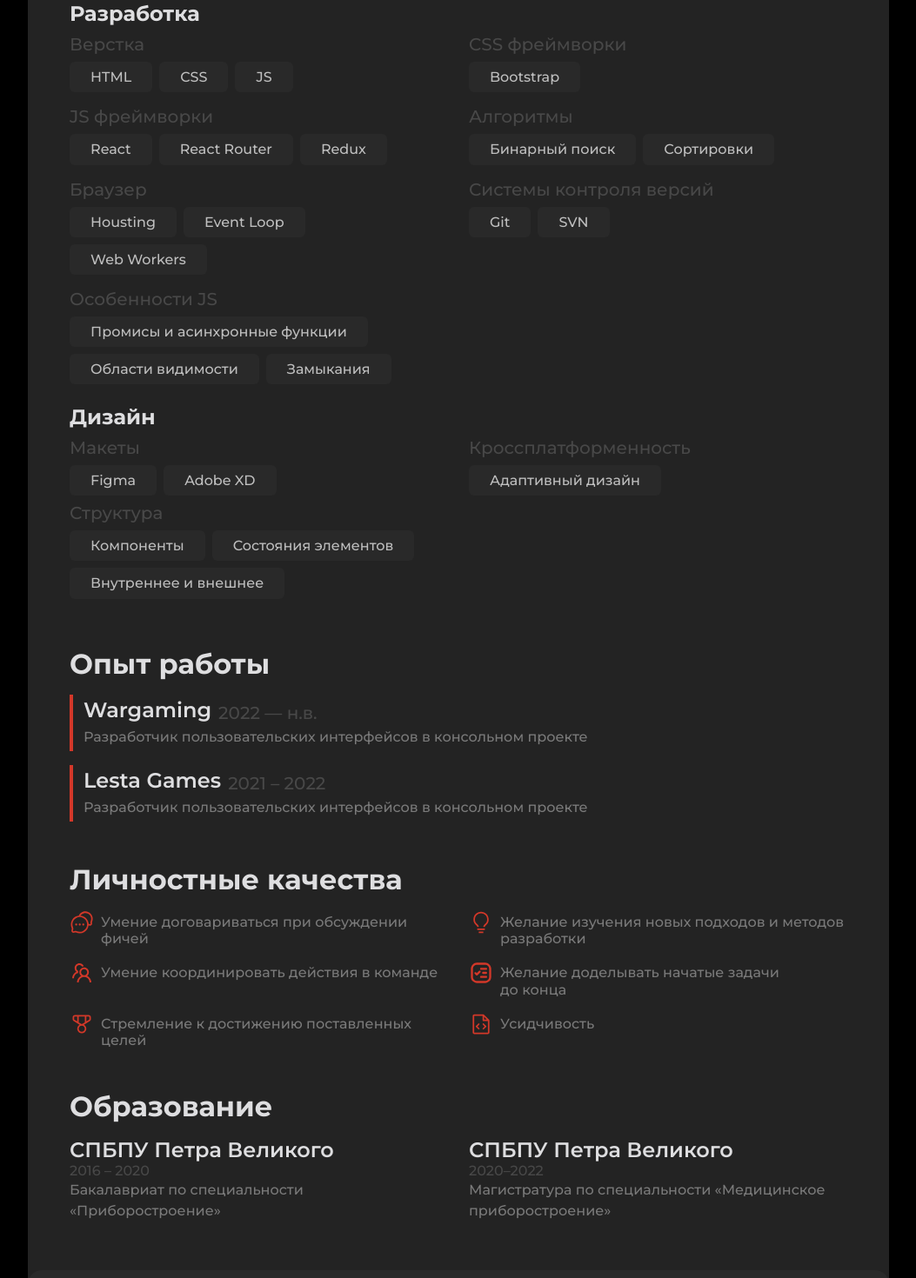
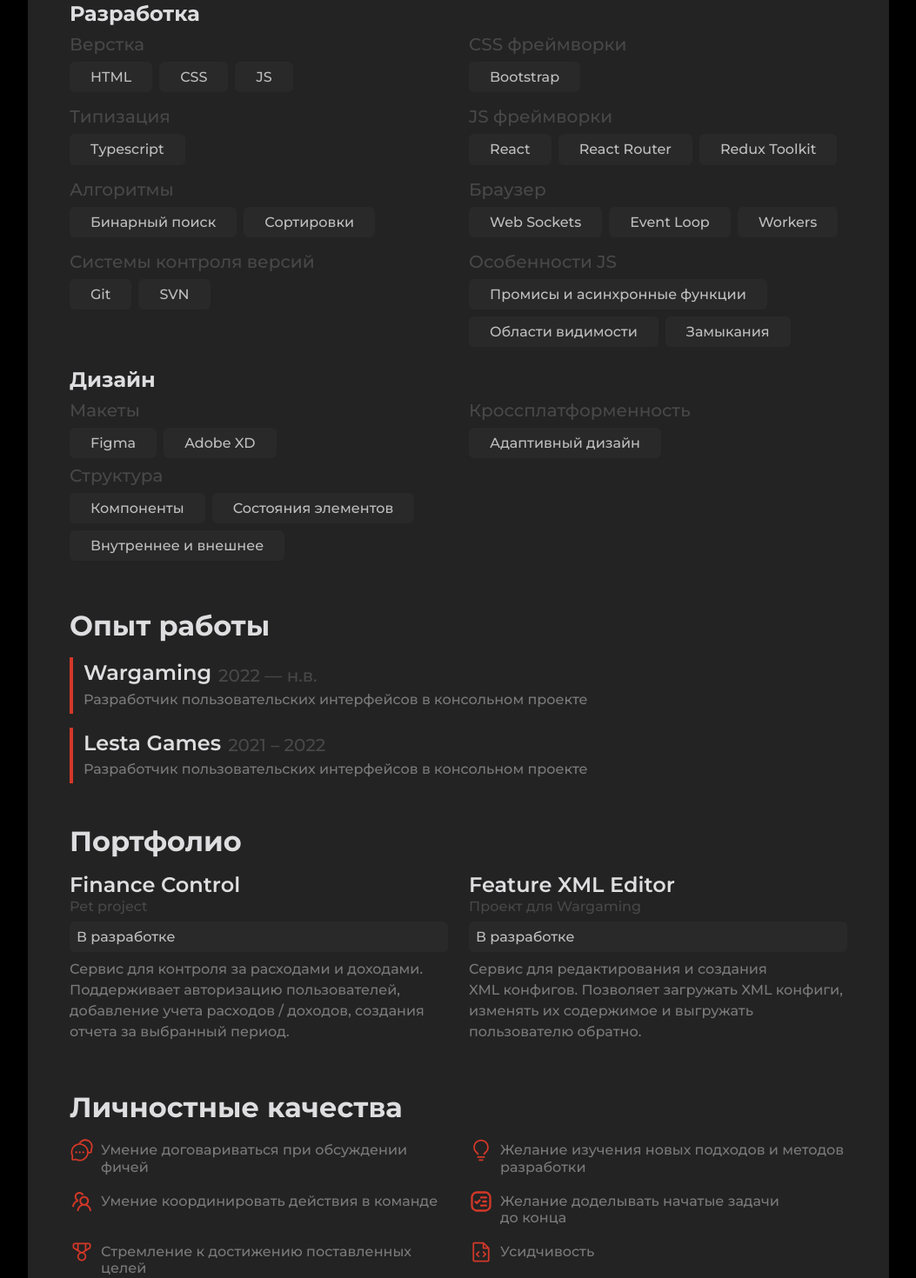
Before and after one commit to LeMane1/react-resume, a React (Create React App) app: page / in a window 1280 px wide. Shown: the part 540-2010 px from the top of the page at 87% size, without its empty margins (113-1166 px from the left). Built offline with nearby package versions, Linux system fonts and the light colour scheme.

Commit message:
added new skills, added Portfolio block, minor updates

```diff
--- a/package.json
+++ b/package.json
@@ -1,4 +1,5 @@
 {
+	"homepage": "https://lemane1.github.io/react-resume/",
 	"name": "react-resume",
 	"version": "0.1.0",
 	"private": true,
@@ -15,6 +16,8 @@
 	"scripts": {
 		"start": "react-scripts start",
 		"build": "react-scripts build",
+		"predeploy": "npm run build",
+		"deploy": "gh-pages -d build",
 		"test": "react-scripts test",
 		"eject": "react-scripts eject"
 	},
--- a/public/index.html
+++ b/public/index.html
@@ -7,36 +7,13 @@
     <meta name="theme-color" content="#000000" />
     <meta
       name="description"
-      content="Web site created using create-react-app"
+      content="Aleksandr Zelenin Resume"
     />
-    <!--
-      manifest.json provides metadata used when your web app is installed on a
-      user's mobile device or desktop. See https://developers.google.com/web/fundamentals/web-app-manifest/
-    -->
     <link rel="manifest" href="%PUBLIC_URL%/manifest.json" />
-    <!--
-      Notice the use of %PUBLIC_URL% in the tags above.
-      It will be replaced with the URL of the `public` folder during the build.
-      Only files inside the `public` folder can be referenced from the HTML.
-
-      Unlike "/favicon.ico" or "favicon.ico", "%PUBLIC_URL%/favicon.ico" will
-      work correctly both with client-side routing and a non-root public URL.
-      Learn how to configure a non-root public URL by running `npm run build`.
-    -->
     <title>Резюме | Александр Зеленин</title>
   </head>
   <body>
     <noscript>You need to enable JavaScript to run this app.</noscript>
     <div id="root"></div>
-    <!--
-      This HTML file is a template.
-      If you open it directly in the browser, you will see an empty page.
-
-      You can add webfonts, meta tags, or analytics to this file.
-      The build step will place the bundled scripts into the <body> tag.
-
-      To begin the development, run `npm start` or `yarn start`.
-      To create a production bundle, use `npm run build` or `yarn build`.
-    -->
   </body>
 </html>
--- a/src/App.js
+++ b/src/App.js
@@ -4,6 +4,7 @@ import Intro from './components/Intro'
 import Skills from './components/Skills'
 import Experience from './components/Experience'
 import SoftSkills from './components/SoftSkills'
+import Portfolio from './components/Portfolio'
 import Footer from './components/Footer'
 import { useWindowWidth } from './hooks/useWindowWidth'
 import { MAX_CONTAINER_WIDTH } from './data/constants'
@@ -34,6 +35,7 @@ function App() {
 					<Intro className={'mb-5'} />
 					<Skills className={'mb-5'} />
 					<Experience className={'mb-5'} />
+					<Portfolio className={'mb-5'} />
 					<SoftSkills className={'mb-5'} />
 					<Education className={'mb-5'} />
 				</div>
--- a/src/components/Header.jsx
+++ b/src/components/Header.jsx
@@ -70,6 +70,9 @@ const Header = () => {
 									<li className="nav-item">
 										<HeaderItem text="Опыт работы" href="#experience" />
 									</li>
+									<li className="nav-item">
+										<HeaderItem text="Портфолио" href="#portfolio" />
+									</li>
 									<li>
 										<HeaderItem
 											text="Личностные качества"
--- /dev/null
+++ b/src/components/Portfolio.jsx
@@ -0,0 +1,27 @@
+import React from 'react'
+import PortfolioItem from './PortfolioItem'
+import { portfolioItems } from '../data/constants'
+
+const Portfolio = ({ className }) => {
+	return (
+		<div className={`${className}`}>
+			<h2 className="bold mb-3" id="portfolio">
+				Портфолио
+			</h2>
+			<div className="row gy-2">
+				{portfolioItems.map((item, index) => (
+					<PortfolioItem
+						key={index}
+						className="col-12 col-md-6 mb-2"
+						status={item.status}
+						type={item.type}
+						name={item.name}
+						description={item.description}
+					/>
+				))}
+			</div>
+		</div>
+	)
+}
+
+export default Portfolio
--- /dev/null
+++ b/src/components/PortfolioItem.jsx
@@ -0,0 +1,31 @@
+import React from 'react'
+import PropTypes from 'prop-types'
+
+const PortfolioItem = ({ status, type, name, description, className }) => {
+	return (
+		<div className={className}>
+			<h4 className="semi-bold me-2">{name}</h4>
+			<h6 className="text-shaded mb-2">{type}</h6>
+			<h6
+				className="mb-2 p-2 rounded-2"
+				style={{
+					backgroundColor: '#292929',
+					color: 'rgba(255, 255, 255, 0.7)',
+				}}
+			>
+				{status}
+			</h6>
+			<p className="text-paragraph">{description}</p>
+		</div>
+	)
+}
+
+PortfolioItem.propTypes = {
+	status: PropTypes.string,
+	type: PropTypes.string,
+	name: PropTypes.string,
+	description: PropTypes.string,
+	className: PropTypes.string,
+}
+
+export default PortfolioItem
--- a/src/data/constants.js
+++ b/src/data/constants.js
@@ -53,13 +53,17 @@ export const devSkills = [
 		skills: ['Bootstrap'],
 	},
 	{
+		skillBlockTitle: 'Типизация',
+		skills: ['Typescript'],
+	},
+	{
 		skillBlockTitle: 'JS фреймворки',
-		skills: ['React', 'React Router', 'Redux'],
+		skills: ['React', 'React Router', 'Redux Toolkit'],
 	},
 	{ skillBlockTitle: 'Алгоритмы', skills: ['Бинарный поиск', 'Сортировки'] },
 	{
 		skillBlockTitle: 'Браузер',
-		skills: ['Housting', 'Event Loop', 'Web Workers'],
+		skills: ['Web Sockets', 'Event Loop', 'Workers'],
 	},
 	{ skillBlockTitle: 'Системы контроля версий', skills: ['Git', 'SVN'] },
 	{
@@ -138,3 +142,20 @@ export const educationItems = [
 		speciality: 'Магистратура по специальности «Медицинское приборостроение»',
 	},
 ]
+
+export const portfolioItems = [
+	{
+		status: 'В разработке',
+		type: 'Pet project',
+		name: 'Finance Control',
+		description:
+			'Сервис для контроля за расходами и доходами. Поддерживает авторизацию пользователей, добавление учета расходов / доходов, создания отчета за выбранный период.',
+	},
+	{
+		status: 'В разработке',
+		type: 'Проект для Wargaming',
+		name: 'Feature XML Editor',
+		description:
+			'Сервис для редактирования и создания XML конфигов. Позволяет загружать XML конфиги, изменять их содержимое и выгружать пользователю обратно.',
+	},
+]
```
Also changed, not shown: 1 other file (tests, documents, lock files or other folders).
